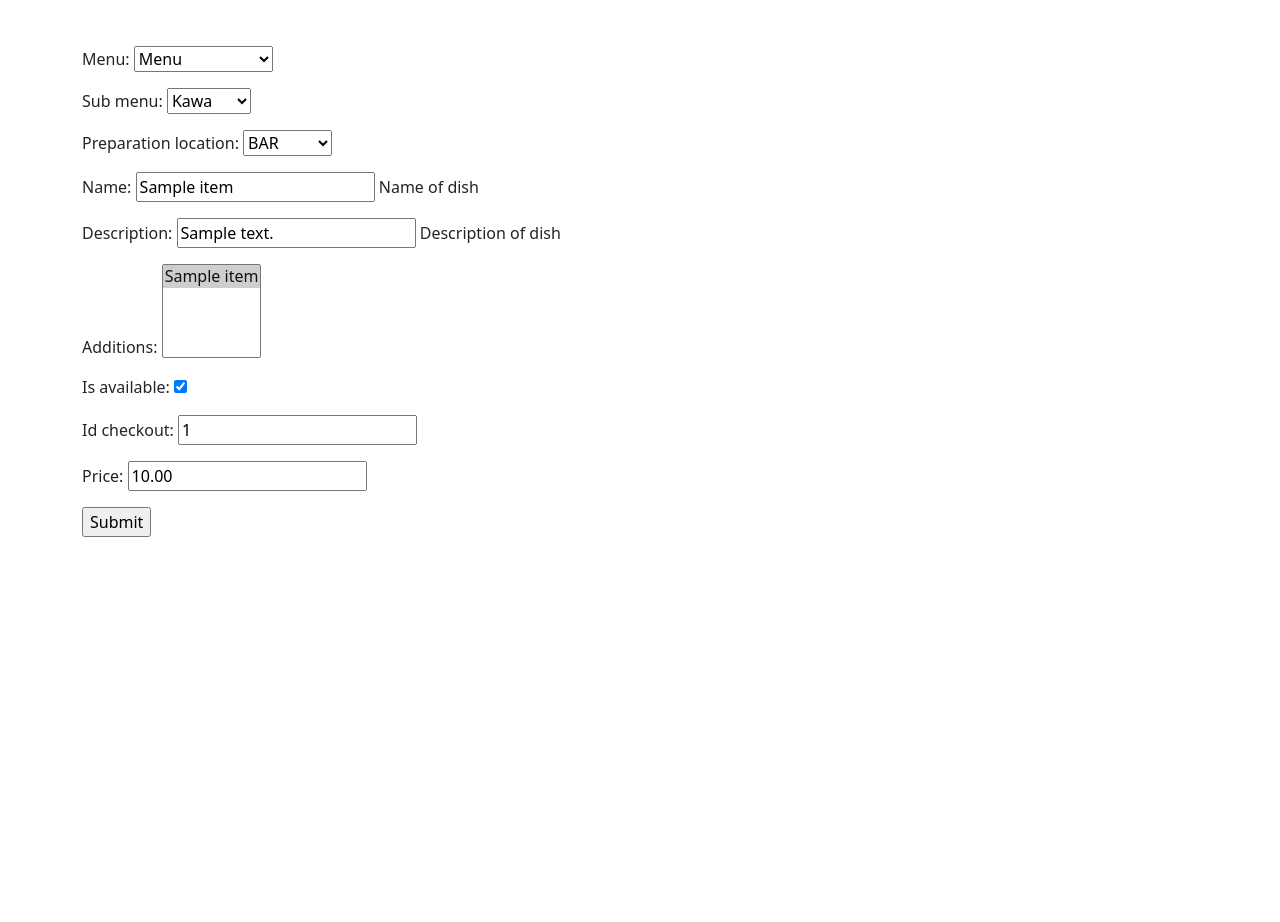
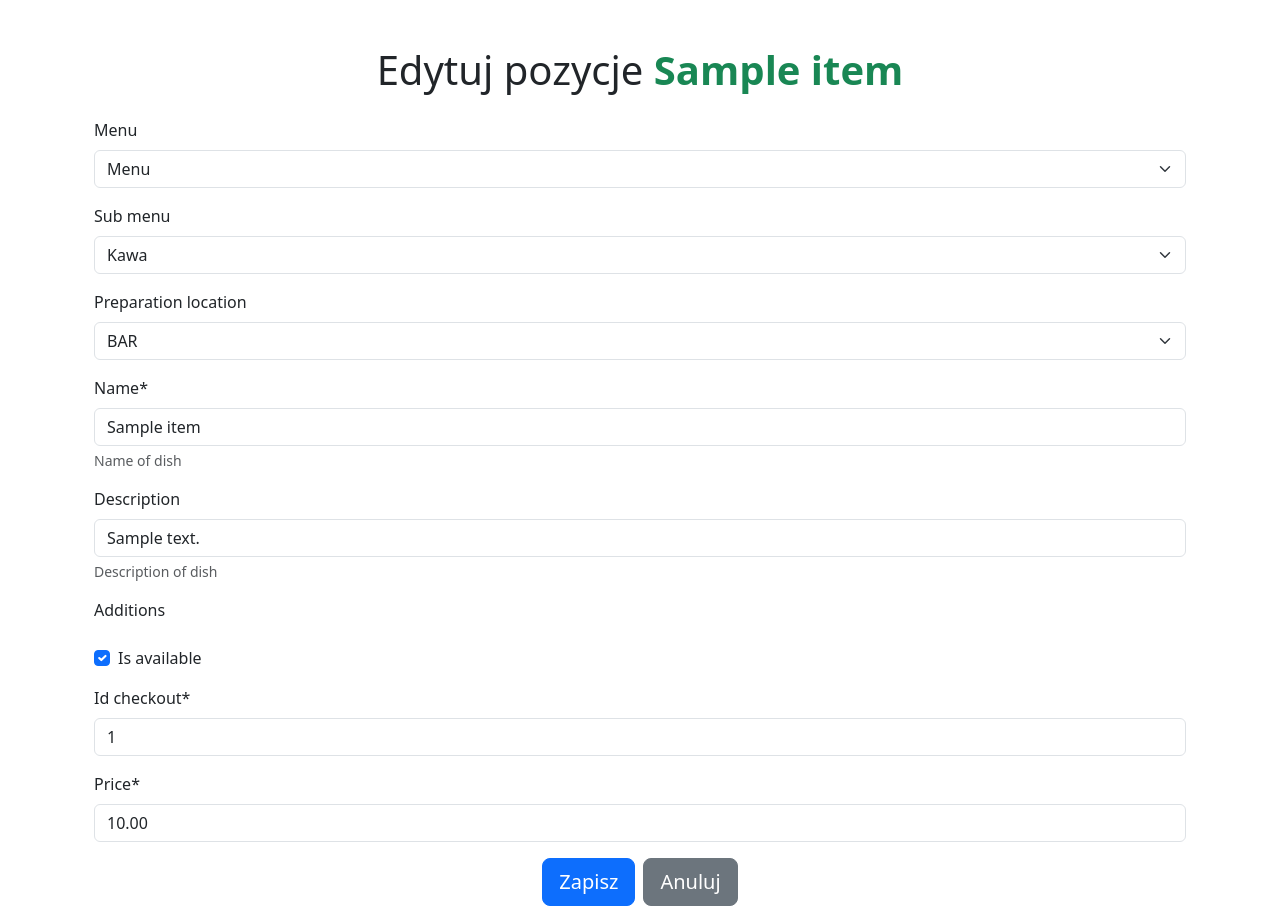
Before and after one commit to MatRos-sf/gastroflow, a Django app: page /menu/update/1/ in a window 1280 px wide. Shown: the part 56-978 px from the top of the page. Before the commit the page ends 593 px from the top, so only its background shows below. Run offline with Django 5.2, Linux system fonts and the light colour scheme; tables that the repository leaves empty hold one stand-in row (values such as "Sample post"); some libraries are stand-ins or nearby versions.

Commit message:
feat(view): improve item update view
This commit extends ItemUpdateView by adding an extra_context attribute (action_type) and implementing get_success_url for better redirection and user feedback. It also adds a widget to forms and update the UI to use bootsrtap style

```diff
--- a/menu/forms.py
+++ b/menu/forms.py
@@ -1,9 +1,16 @@
 from django import forms
 
-from .models import Item
+from .models import Item, MenuType
 
 
 class ItemForm(forms.ModelForm):
     class Meta:
         model = Item
         exclude = ("created_at",)
+        widgets = {
+            "additions": forms.CheckboxSelectMultiple(),
+        }
+
+    def __init__(self, *args, **kwargs):
+        super().__init__(*args, **kwargs)
+        self.fields["additions"].queryset = Item.objects.filter(menu=MenuType.OTHER)
--- a/menu/templates/menu/add.html
+++ b/menu/templates/menu/add.html
@@ -1,11 +1,15 @@
 {% extends "menu/base.html" %}
 {% load crispy_forms_tags %}
 {% block content %}
-    <form method="post" enctype="multipart/form-data">
-        <!-- Security token -->
+    <h1 class="text-center">
+        {{ action_type }} pozycje <strong class="text-success">{{ object.name }}</strong>
+    </h1>
+    <form method="post" enctype="multipart/form-data" class="container mt-4">
         {% csrf_token %}
-        <!-- Using the formset -->
-        {{ form.as_p }}
-        <input type="submit" value="Submit">
+        {{ form|crispy }}
+        <div class="d-flex justify-content-center mt-2 gap-2">
+            <button type="submit" class="btn btn-primary btn-lg">Zapisz</button>
+            <a href="{% url 'item-list' %}" class="btn btn-secondary btn-lg">Anuluj</a>
+        </div>
     </form>
 {% endblock content %}
--- a/menu/views.py
+++ b/menu/views.py
@@ -1,3 +1,4 @@
+from django.contrib import messages
 from django.shortcuts import get_object_or_404, redirect
 from django.urls import reverse
 from django.views.generic import CreateView, DetailView, ListView, UpdateView
@@ -40,6 +41,13 @@ class ItemUpdateView(UpdateView):
     model = Item
     form_class = ItemForm
     template_name = "menu/add.html"
+    extra_context = {"action_type": "Edytuj"}
+
+    def get_success_url(self):
+        messages.success(
+            self.request, f"Pozycja została zaktualizowana: '{self.object.name}'"
+        )
+        return reverse("item-list")
 
 
 class AvailableListView(ListView):
```
